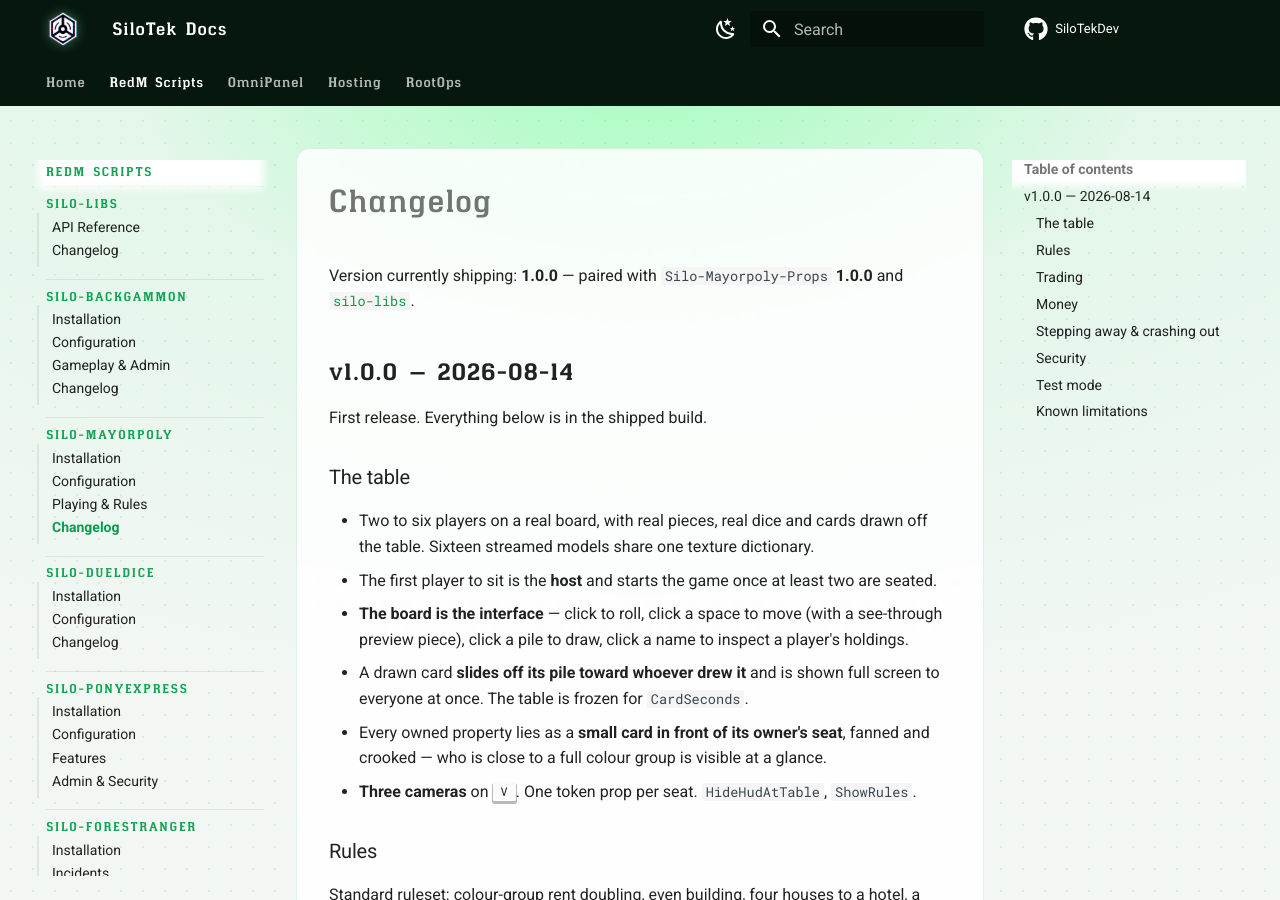
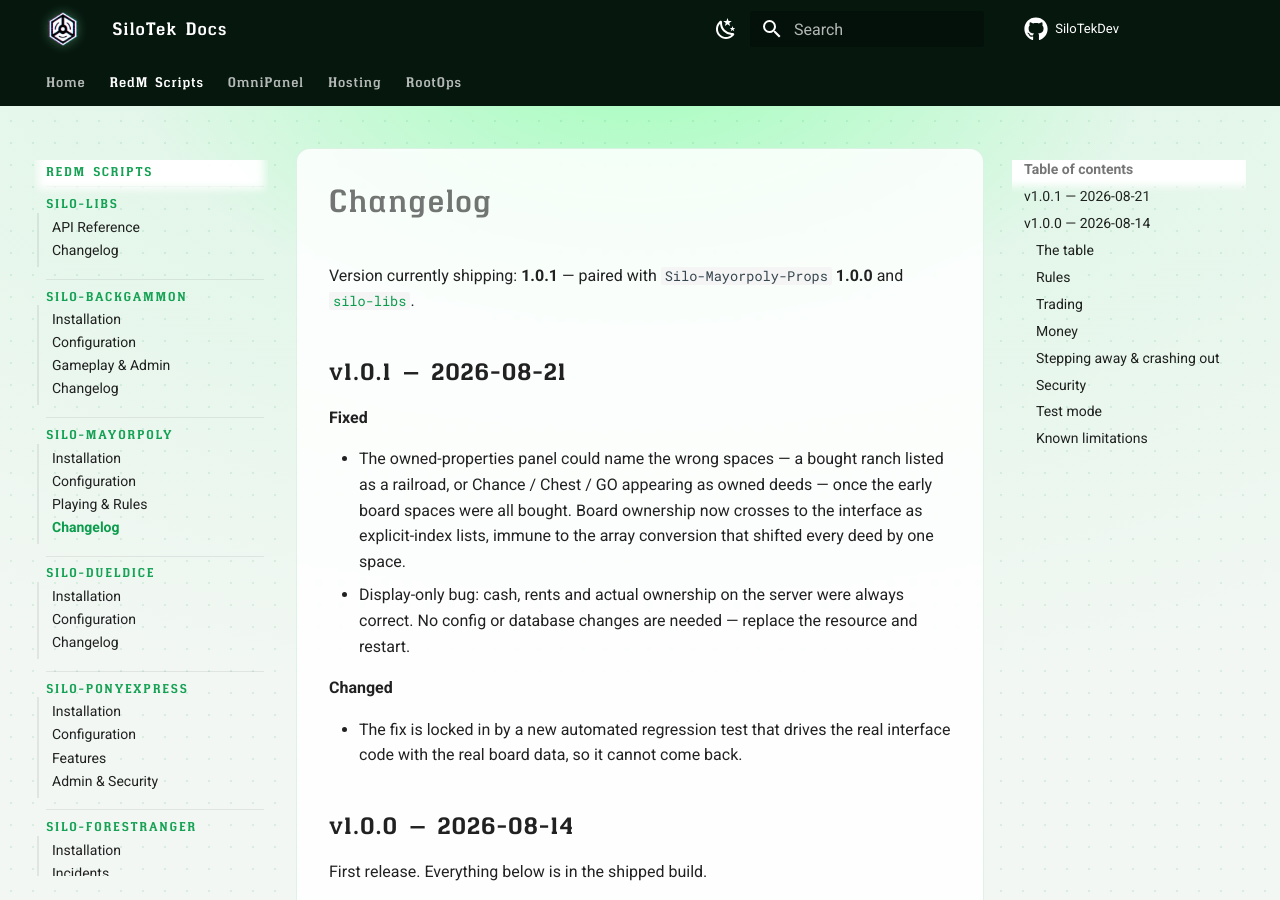
Before and after one commit to SiloTekDev/docs, an MkDocs documentation site: the page built from docs/redm/mayorpoly/changelog.md, in a window 1280 px wide and 900 px high. Built offline with MkDocs 1.6.1 and Material for MkDocs 9.7.7, drawn with Linux system fonts in a browser that asks for light colours; comment, search, counter and statistics services are not loaded.

Commit message:
Mayorpoly: add changelog page (v1.0.1 deed panel fix)

```diff
--- a/docs/redm/mayorpoly/changelog.md
+++ b/docs/redm/mayorpoly/changelog.md
@@ -1,7 +1,25 @@
 # Changelog
 
-Version currently shipping: **1.0.0** — paired with
+Version currently shipping: **1.0.1** — paired with
 `Silo-Mayorpoly-Props` **1.0.0** and [`silo-libs`](../silo-libs/index.md).
+
+## v1.0.1 — 2026-08-21
+
+**Fixed**
+
+- The owned-properties panel could name the wrong spaces — a bought ranch
+  listed as a railroad, or Chance / Chest / GO appearing as owned deeds —
+  once the early board spaces were all bought. Board ownership now crosses
+  to the interface as explicit-index lists, immune to the array conversion
+  that shifted every deed by one space.
+- Display-only bug: cash, rents and actual ownership on the server were
+  always correct. No config or database changes are needed — replace the
+  resource and restart.
+
+**Changed**
+
+- The fix is locked in by a new automated regression test that drives the
+  real interface code with the real board data, so it cannot come back.
 
 ## v1.0.0 — 2026-08-14
 
```
